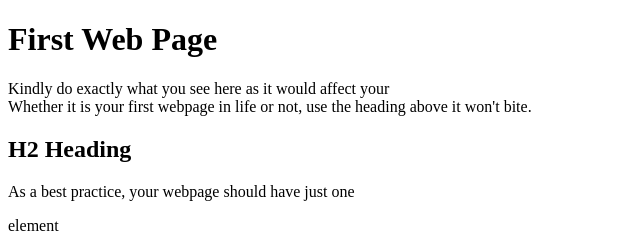
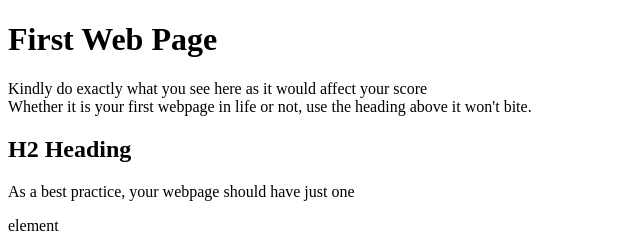
Before and after one commit to preciousking/webpage, a plain HTML site: page index.html in a window 1280 px wide. Shown: the top 240 px of the page, 0-640 px from the left. Drawn offline with Linux system fonts and the light colour scheme.

Commit message:
Update index.html

```diff
--- a/index.html
+++ b/index.html
@@ -9,7 +9,7 @@
 </head>
 <body>
     <h1>First Web Page</h1>
-    <p>Kindly do exactly what you see here as it would affect your <br>
+    <p>Kindly do exactly what you see here as it would affect your score <br>
          Whether it is your first webpage in life or not, use the heading above it won't bite.</p>
          <h2>H2 Heading</h2>
          As a best practice, your webpage should have just one
```
